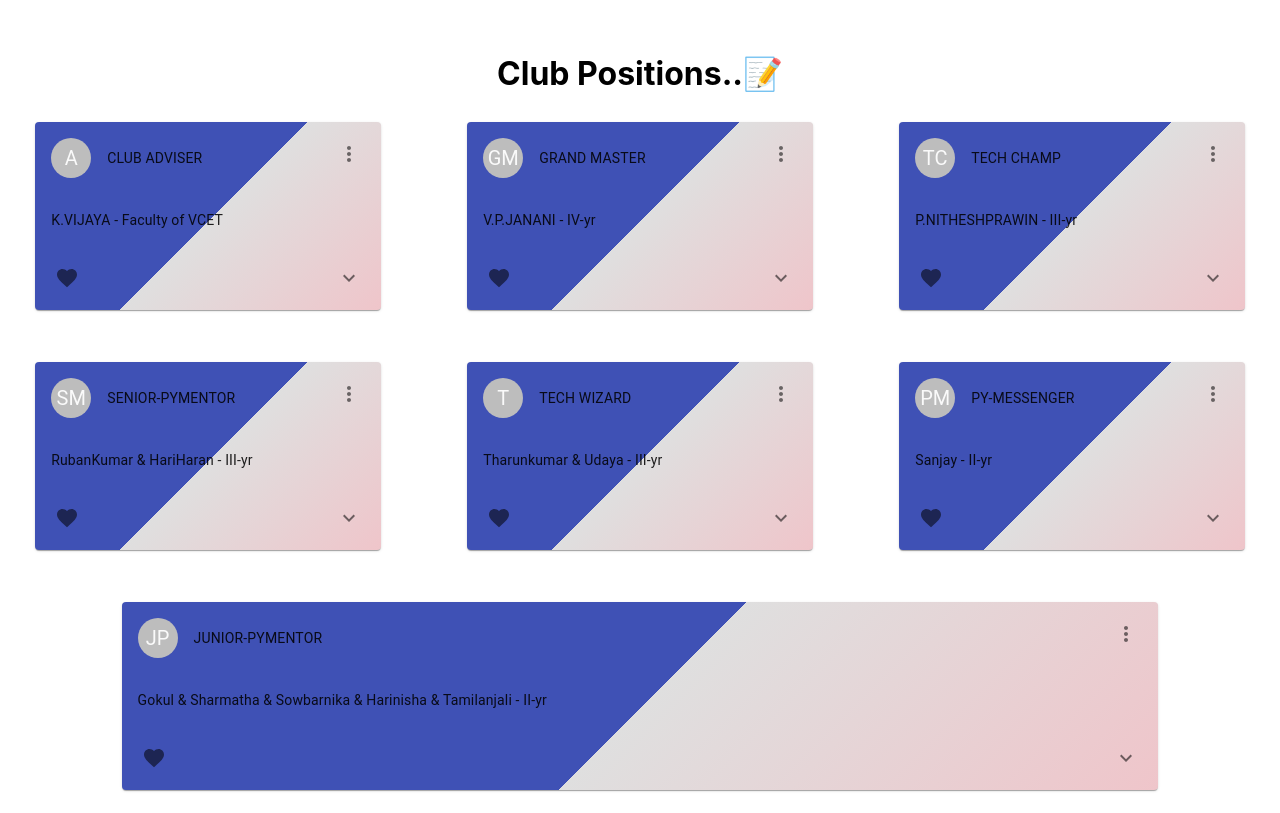
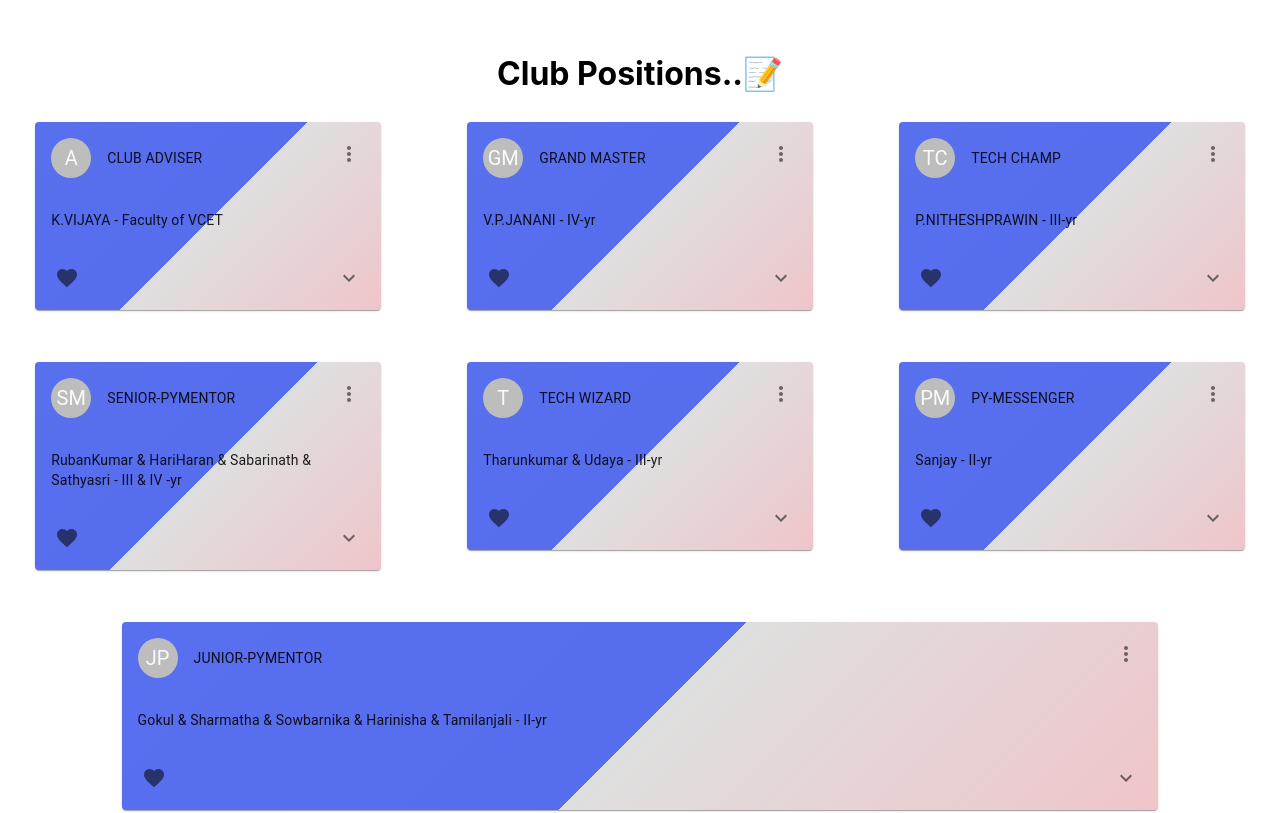
Before and after one commit to Tharunkumar001/pylampDomainRealm, a Next.js app: page / in a window 1280 px wide. Shown: the part 860-1673 px from the top of the page. Built offline with nearby package versions, Linux system fonts and the light colour scheme.

Commit message:
ui update

```diff
--- a/pages/index.js
+++ b/pages/index.js
@@ -211,8 +211,8 @@ return (
                             position="SENIOR-PYMENTOR"
                             positonDetails={SeniorMentor}
                             avatar="SM"
-                            candidate="RubanKumar & HariHaran"
-                            role= "III-yr"
+                            candidate="RubanKumar & HariHaran & Sabarinath & Sathyasri"
+                            role= "III & IV -yr"
                         /><br />
                 </Grid>
                 <Grid xs={12} md={4} sm={4}>
--- a/styles/Home.module.css
+++ b/styles/Home.module.css
@@ -11,7 +11,7 @@
   width: 80%;
   margin: 1rem;
   height: fit-content;
-  background: linear-gradient(135deg, #3F51B5 0%, #3F51B5 51%, rgb(223, 223, 223) 51%, rgba(239, 197, 202, 1) 100%);
+  background: linear-gradient(135deg, #586fee 0%, #566dee 51%, rgb(223, 223, 223) 51%, rgba(239, 197, 202, 1) 100%);
   margin-right: auto;
   margin-left: auto;
 }
```
